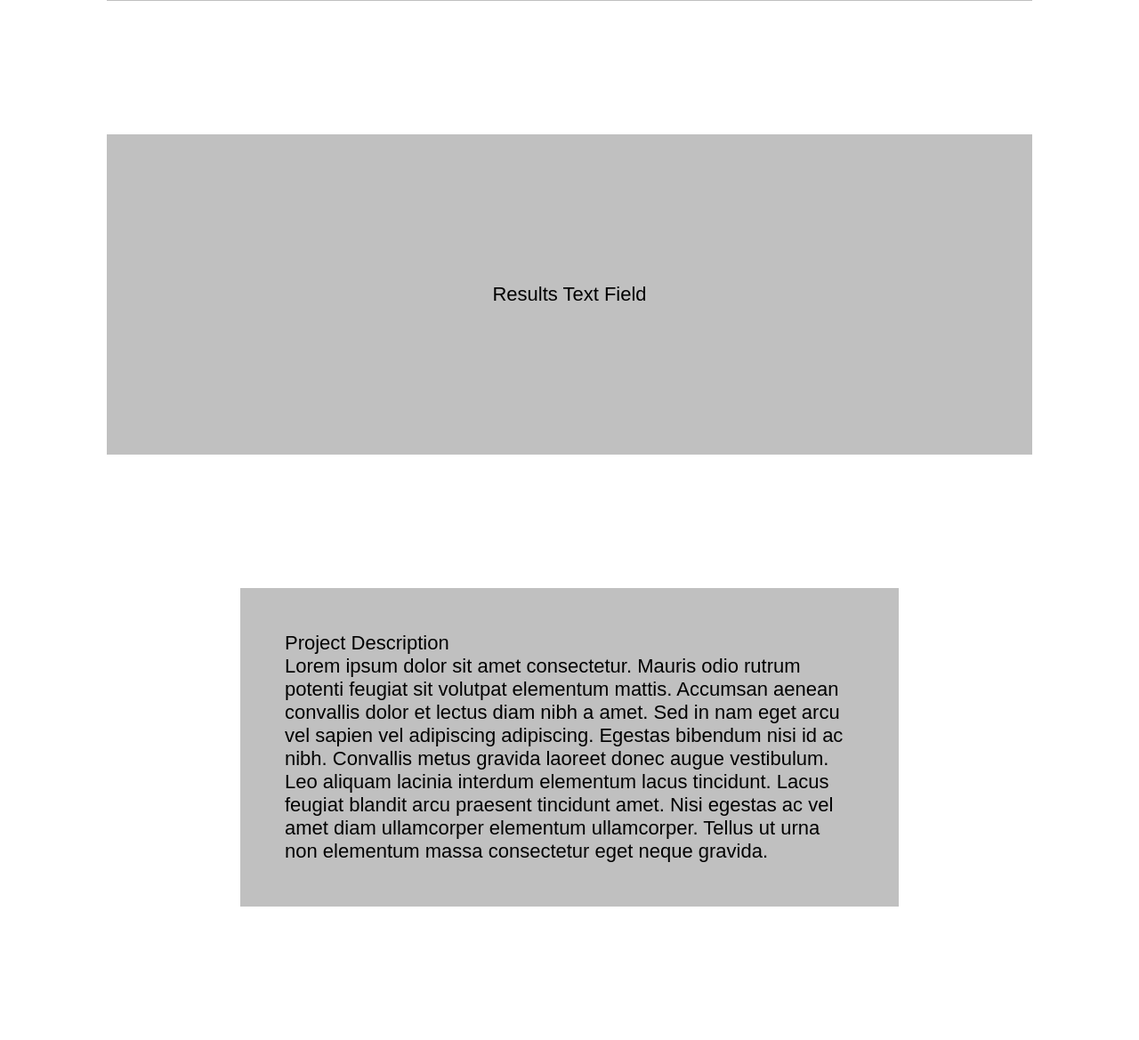
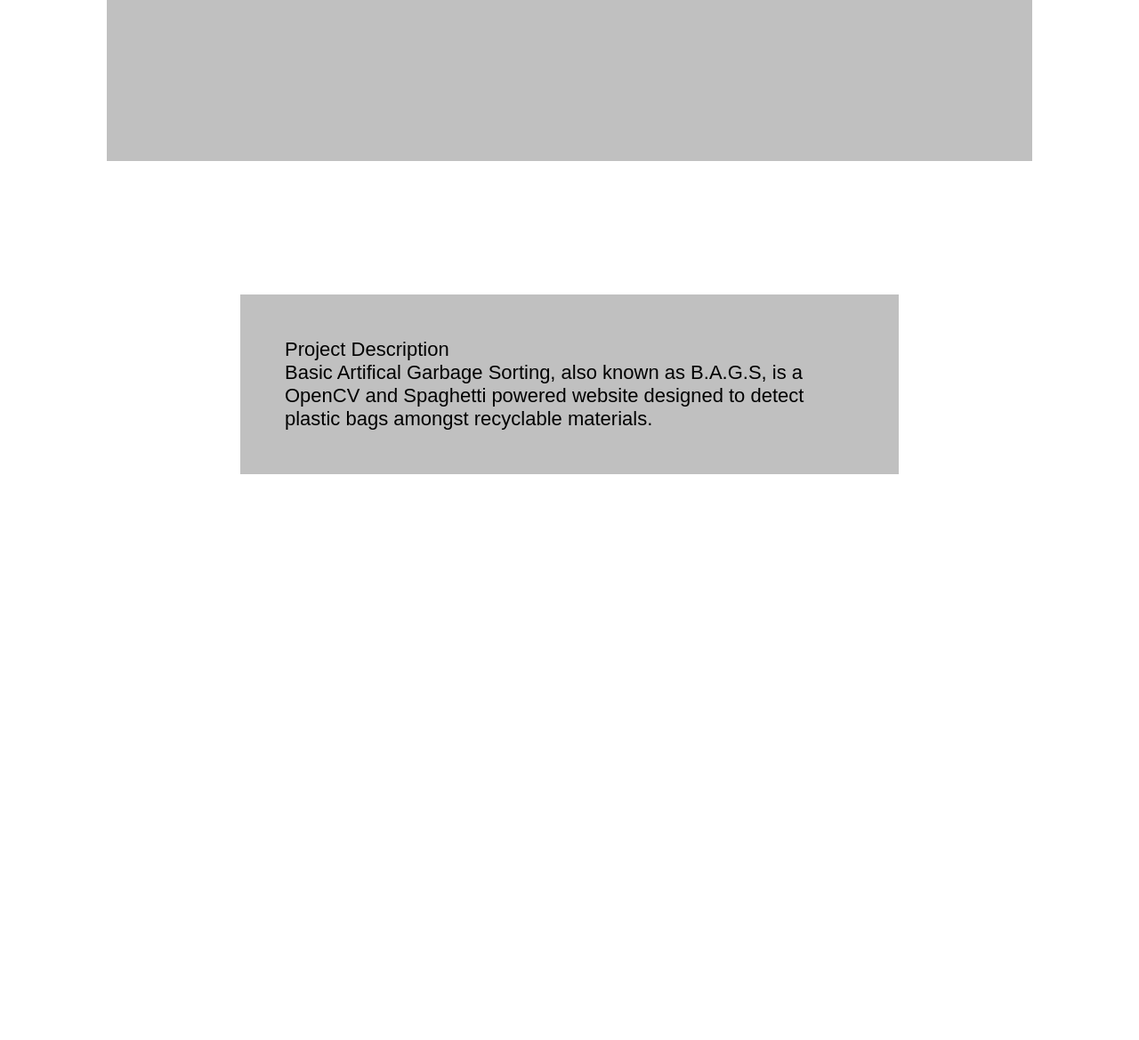
Before and after one commit to eas499/PhillyCodefest2025, a Flask app: page / in a window 1280 px wide. Shown: the part 1065-2234 px from the top of the page at 89% size. After the commit the page ends 1598 px from the top, so only its background shows below. Run offline with Flask 3, Linux system fonts and the light colour scheme; parts of the project's set-up code (start-up, migrations or seed data) failed here and were passed over; some web fonts are replaced.

Commit message:
Edited index.html and styles.css

```diff
--- a/app.py
+++ b/app.py
@@ -1,3 +1,6 @@
+# Code taken from https://pyimagesearch.com/2019/09/02/opencv-stream-video-to-web-browser-html-page/
+# Credit goes to Adrian Rosebrock
+
 # import the necessary packages
 from detector import Detector
 from imutils.video import VideoStream
--- a/static/styles.css
+++ b/static/styles.css
@@ -73,7 +73,7 @@ body {
 
     padding: 280px 200px;
     width: 50%;
-    height: auto;
+    height: 50%;
     margin-bottom: 150px;
 
     color: #000000;
--- a/templates/index.html
+++ b/templates/index.html
@@ -10,7 +10,7 @@
 <body>
     <header>
         <ul class="navBar">
-            <li><a  class="nav-link active" href="/">Project Title</a></li>
+            <li><a  class="nav-link active" href="/">B.A.G.S.</a></li>
             <li><a class="nav-link" href="pages/about.html">About</a></li>
         </ul>
     </header>
@@ -18,24 +18,15 @@
 
 
     <div class="videoField">
-        <img src="{{ url_for('video_feed') }}" class="Video_Field">
+        <img width="100%" height="auto" src="{{ url_for('video_feed') }}" class="Video_Field">
     </div>
 
-    <div class="resultsField">
-        <p>Results Text Field</p></div>
 
-        <div class="descriptionField">
+    <div class="descriptionField">
         <p>Project Description</p>
-        <p>Lorem ipsum dolor sit amet consectetur.
-            Mauris odio rutrum potenti feugiat sit volutpat elementum mattis.
-            Accumsan aenean convallis dolor et lectus diam nibh a amet.
-            Sed in nam eget arcu vel sapien vel adipiscing adipiscing.
-            Egestas bibendum nisi id ac nibh.
-            Convallis metus gravida laoreet donec augue vestibulum.
-            Leo aliquam lacinia interdum elementum lacus tincidunt.
-            Lacus feugiat blandit arcu praesent tincidunt amet.
-            Nisi egestas ac vel amet diam ullamcorper elementum ullamcorper.
-            Tellus ut urna non elementum massa consectetur eget neque gravida.</p>
+        <p>Basic Artifical Garbage Sorting, also known as B.A.G.S, is a OpenCV and Spaghetti powered website designed to
+            detect plastic bags amongst recyclable materials.
+        </p>
     </div>
 </body>
 </html>
```
